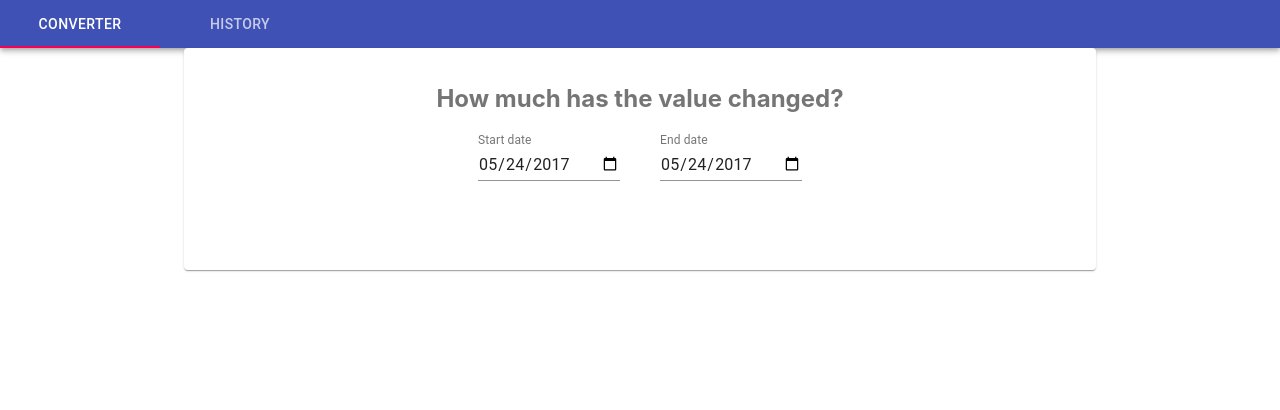
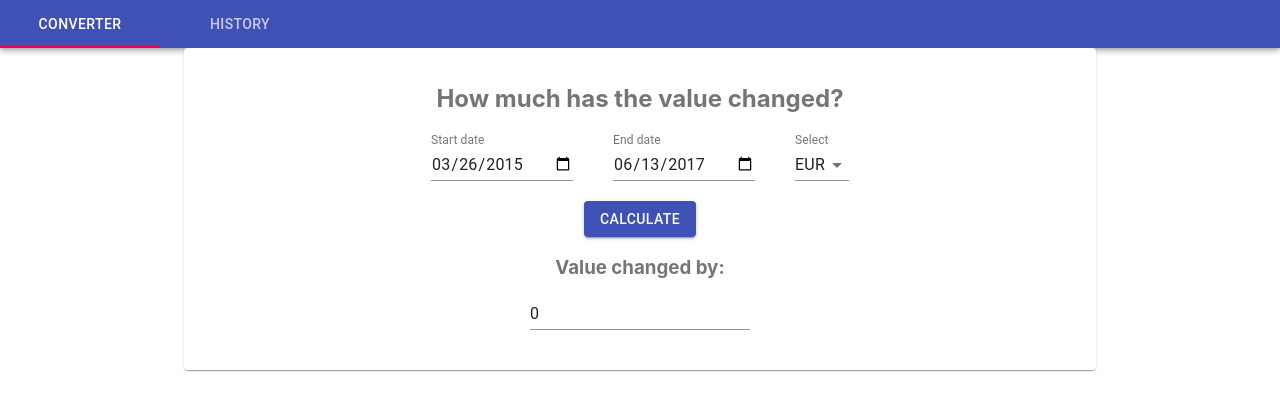
Before and after one commit to ponyhunt3r/ingrid, a React (Create React App) app: page /history in a window 1280 px wide. Shown: the top 410 px of the page. Built offline with nearby package versions, Linux system fonts and the light colour scheme.

Commit message:
history fetch implemneted

```diff
--- a/src/Converter.jsx
+++ b/src/Converter.jsx
@@ -17,10 +17,7 @@ export const useStyles = makeStyles((theme) => ({
     color: theme.palette.text.secondary
   }
 }));
-
-const Converter = (props) => {
-  const classes = useStyles();
-  const currencies = [
+export const currencies = [
   {
     value: 'USD',
     label: 'USD',
@@ -37,6 +34,9 @@ const Converter = (props) => {
     sign: 'S$'
   }
 ];
+
+const Converter = (props) => {
+  const classes = useStyles();
 
   const rates = useMemo(() => {
     return [
--- a/src/History.jsx
+++ b/src/History.jsx
@@ -5,13 +5,17 @@ import Paper from '@material-ui/core/Paper';
 import Container from '@material-ui/core/Container';
 import { makeStyles } from '@material-ui/core/styles';
 import MenuItem from '@material-ui/core/MenuItem';
+import { currencies } from './Converter';
+import Button from '@material-ui/core/Button';
+import axios from 'axios';
 
 export const useStyles = makeStyles((theme) => ({
   textField: {
-    marginRight: 40
+    marginRight: 40,
+    marginBottom: 20
   },
   paper: {
-    height: 190,
+    height: 290,
     padding: theme.spacing(2),
     textAlign: 'center',
     color: theme.palette.text.secondary
@@ -20,6 +24,39 @@ export const useStyles = makeStyles((theme) => ({
 
 const History = ({ props }) => {
   const classes = useStyles();
+  const [startDate, setStartDate] = React.useState('2015-03-26');
+  const [endDate, setEndDate] = React.useState('2017-06-13');
+
+  const [startRate, setStartRate] = React.useState(0);
+  const [endRate, setEndRate] = React.useState(0);
+
+  const [calculatedValue, setCalculatedValue] = React.useState(0);
+  const [currency, setCurrency] = React.useState('EUR');
+  const handleChange = ({ target: { value } }) => {
+    setCurrency(value);
+  };
+  console.log('loci', localStorage);
+  const clickHandler = async () => {
+    try {
+      const startRates = await axios.get(
+        `https://api.exchangeratesapi.io/${startDate}?base=SEK`
+      );
+      const startRate = startRates.data.rates[currency];
+      const endRates = await axios.get(
+        `https://api.exchangeratesapi.io/${endDate}?base=SEK`
+      );
+      const endRate = endRates.data.rates[currency];
+      const difference =
+        startRate > endRate ? endRate / startRate : startRates / endRate;
+      setCalculatedValue(
+        `${startRate > endRate ? '-' : ''} ${(100 - difference * 100).toFixed(
+          2
+        )} %`
+      );
+    } catch (error) {
+      alert(error);
+    }
+  };
   return (
     <Container maxWidth="md">
       <Grid container spacing={3}>
@@ -30,21 +67,60 @@ const History = ({ props }) => {
               id="date"
               label="Start date"
               type="date"
-              defaultValue="2017-05-24"
+              value={startDate}
               className={classes.textField}
               InputLabelProps={{
                 shrink: true
+              }}
+              onChange={(event) => {
+                setStartDate(event.target.value);
               }}
             />
             <TextField
               id="date"
               label="End date"
               type="date"
+              className={classes.textField}
               defaultValue="2017-05-24"
               InputLabelProps={{
                 shrink: true
               }}
+              value={endDate}
+              onChange={(event) => {
+                setEndDate(event.target.value);
+              }}
             />
+            <TextField
+              id="standard-select-currency"
+              select
+              label="Select"
+              value={currency}
+              onChange={handleChange}
+            >
+              {currencies.map((option) => (
+                <MenuItem key={option.value} value={option.value}>
+                  {option.label}
+                </MenuItem>
+              ))}
+            </TextField>
+            <div>
+              <div>
+                <Button
+                  onClick={clickHandler}
+                  variant="contained"
+                  color="primary"
+                >
+                  Calculate
+                </Button>
+              </div>
+              <h3>Value changed by:</h3>
+              <TextField
+                readonly
+                id="standard-basic"
+                inputType="number"
+                value={calculatedValue}
+              />
+            </div>
           </Paper>
         </Grid>
       </Grid>
```
Also changed, not shown: 1 other file (tests, documents, lock files or other folders). Lines whose indentation alone changed are shown as unchanged.
